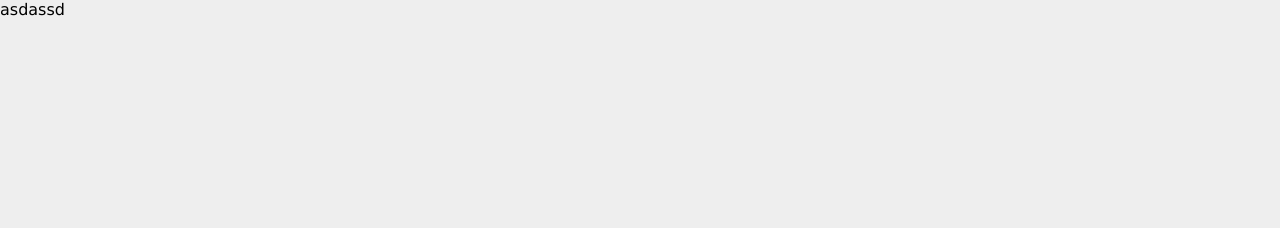
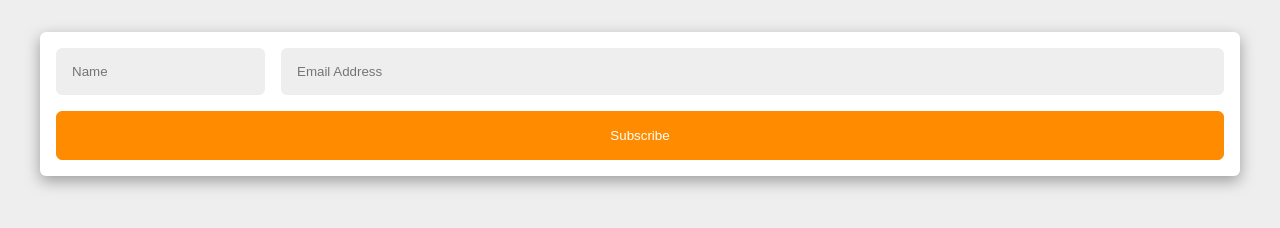
Before and after one commit to AtanasI7/HTML-CSS, a plain HTML site: page Working with Form Exercise/03/ex3.html in a window 1280 px wide. Drawn offline with Linux system fonts and the light colour scheme.

Commit message:
added some html and css

```diff
--- a/Working with Form Exercise/03/ex3.html
+++ b/Working with Form Exercise/03/ex3.html
@@ -1,12 +1,24 @@
 <!DOCTYPE html>
 <html lang="en">
+
 <head>
     <meta charset="UTF-8">
     <meta name="viewport" content="width=device-width, initial-scale=1.0">
     <link rel="stylesheet" href="style.css">
     <title>Document</title>
 </head>
+
 <body>
-    asdassd
+    <article class="card">
+        <form class="form" action="">
+            <div class="rowFields">
+                <input class="formField" type="text" name="name" id="name" placeholder="Name">
+                <input class="formField" type="text" name="email" id="email" placeholder="Email Address">
+            </div>
+
+            <button class="btn">Subscribe</button>
+        </form>
+    </article>
 </body>
+
 </html>
--- a/Working with Form Exercise/03/style.css
+++ b/Working with Form Exercise/03/style.css
@@ -11,3 +11,100 @@ html {
     background-color: hsl(0deg 0% 93.33%);
     font-family: Verdana, Geneva, Tahoma, sans-serif;
 }
+
+.card {
+    width: calc(100% - 4rem);
+    max-width: 400px;
+    margin: 2rem auto;
+    box-shadow: rgba(0, 0, 0, 0.35) 0px 5px 15px;
+    background-color: white;
+    padding: 1rem;
+    border-radius: 6px;
+}
+
+.card .form {
+    display: flex;
+    flex-direction: column;
+    gap: 1rem;
+}
+
+.form .rowFields {
+    display: flex;
+    flex-direction: column;
+    gap: 1rem;
+}
+
+.form .formField {
+    padding: 1rem;
+    border-radius: 6px;
+    border: none;
+    background-color: hsl(0deg 0% 93.33%);
+    color: black;
+}
+
+.form .btn {
+    padding: 1rem;
+    border-radius: 6px;
+    border: 1px solid hsl(32.94deg 100% 50%);
+    background-color: hsl(32.94deg 100% 50%);
+    color: white;
+    transition: all 300ms ease-in-out;
+}
+
+.form .btn:hover {
+    color: hsl(32.94deg 100% 50%);
+    background-color: white;
+    cursor: pointer;
+}
+
+@media (min-width: 600px) {
+    .card {
+        width: calc(100% - 4rem);
+        max-width: 800px;
+        margin: 2rem auto;
+    }
+
+    .form .rowFields {
+        flex-direction: row;
+        flex-wrap: nowrap;
+    }
+
+    .form .rowFields .formField:first-child {
+        flex-grow: 1;
+    }
+
+    .form .rowFields .formField:last-child {
+        flex-grow: 2;
+    }
+}
+
+@media (min-width: 800px) {
+    .card {
+        width: calc(100% - 4rem);
+        max-width: 1200px;
+    }
+
+    .form {
+        display: flex;
+        flex-direction: row;
+        flex-wrap: nowrap;
+    }
+
+    .form .rowFields {
+        flex-direction: row;
+        flex-wrap: wrap;
+    }
+
+    .form .rowFields .formField:first-child {
+        flex-grow: 0;
+    }
+
+    .form .rowFields .formField:last-child {
+        flex-grow: 1;
+    }
+
+    .form .btn {
+        flex-grow: 1;
+    }
+
+}
--- /dev/null
+++ b/Working with Form Exercise/05/style.css
@@ -0,0 +1,91 @@
+*, *::before, *::after {
+    padding: 0;
+    margin: 0;
+    box-sizing: border-box;
+}
+
+/* hsl(32.94deg 100% 50%)
+hsl(0deg 0% 74.12%) */
+
+html {
+    background-color: hsl(0deg 0% 93.33%);
+    font-family: Verdana, Geneva, Tahoma, sans-serif;
+}
+
+.card {
+    padding: 2rem;
+    width: calc(100% - 4rem);
+    max-width: 500px;
+    background-color: white;
+    box-shadow: rgba(0, 0, 0, 0.35) 0px 5px 15px;
+    border-radius: 6px;
+    margin: 2rem auto;
+}
+
+.card .title {
+    margin-bottom: 2rem;
+}
+.card .form {
+    display: flex;
+    flex-direction: column;
+    gap: 2rem;
+}
+
+.form .fieldset {
+    display: flex;
+    flex-direction: column;
+    gap: 2rem;
+    padding: 2rem;
+    border: 2px solid lightgray;
+    border-radius: 6px;
+}
+
+.fieldset .legend {
+    padding: 1rem;
+    color: hsl(0, 1%, 27%);
+    font-weight: bold;
+}
+
+.fieldset .formField {
+    display: flex;
+    flex-direction: column;
+}
+
+.fieldset .formField:last-child {
+    margin-bottom: 1rem;
+}
+
+.fieldset .label {
+    color: hsl(0, 1%, 27%);
+    font-weight: bold;
+}
+
+.formField input {
+    border: none;
+    border-bottom: 2px solid lightgray;
+    padding-top: 0.5rem;
+    padding-bottom: 0.5rem;
+    font-size:larger;
+    font-weight: bold;
+
+}
+
+.formField .helpText {
+    font-size: small;
+    color: rgb(124, 124, 124);
+}
+
+.form .btn {
+    background-color: hsl(0deg 0% 93.73%);
+    border: 1px solid hsl(0deg 0% 93.73%);
+    color: black;
+    font-weight: bold;
+    font-size: larger;
+    padding: 1rem;
+    border-radius: 6px;
+    transition: all 300ms ease-in-out;
+}
+.form .btn:hover {
+    background-color: hsl(0, 0%, 62%);
+    cursor: pointer;
+}
```
Also changed, not shown: Working with Form Exercise/05/ex5.html (added, +48 -0 lines).
